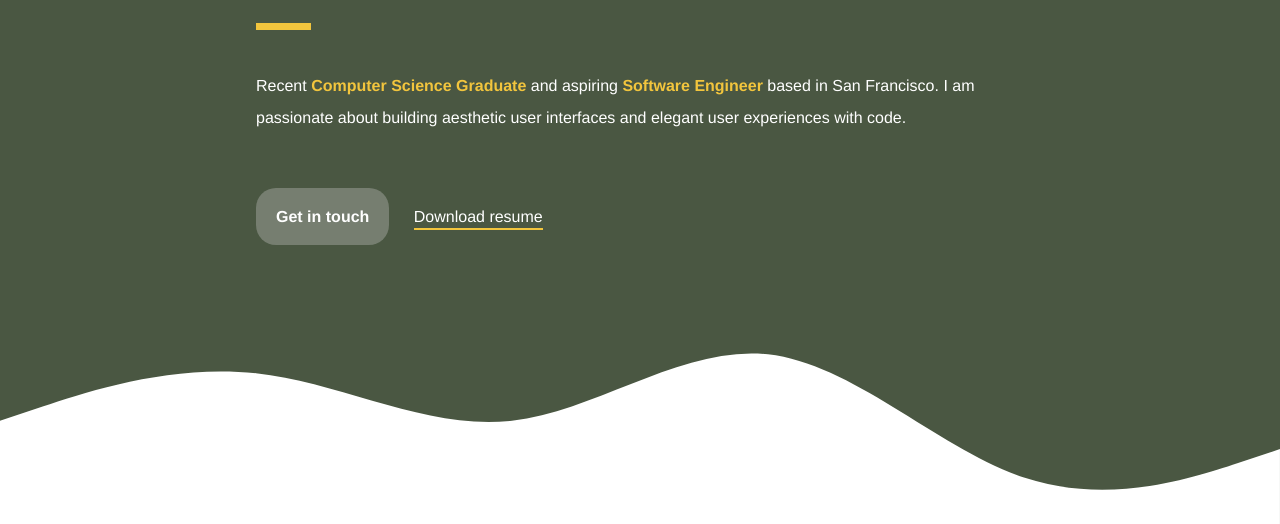
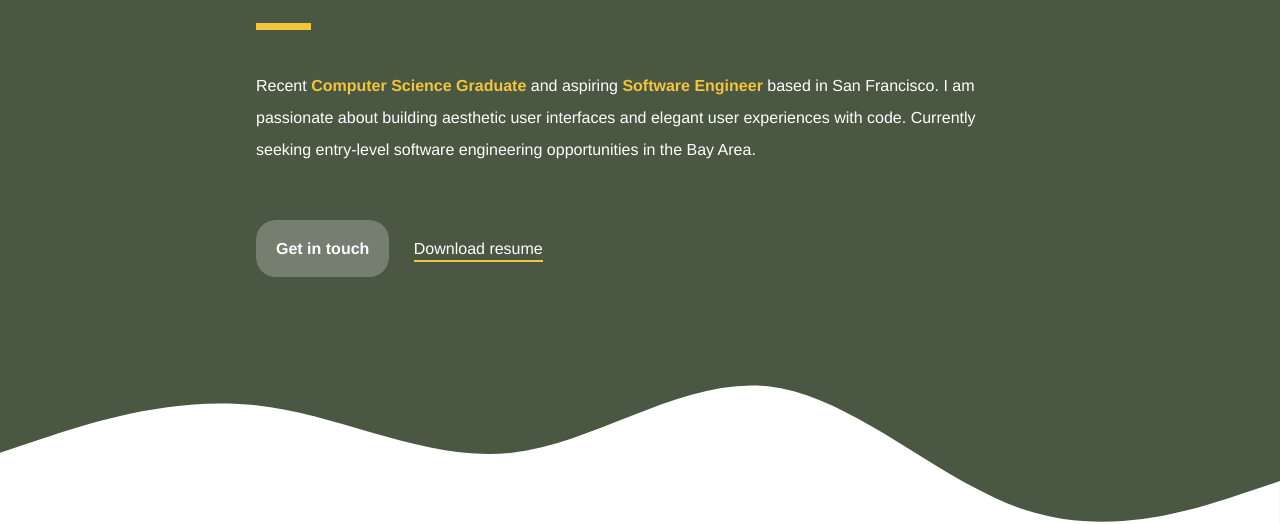
Before and after one commit to alyssamarie0107/portfolio-v2, a plain HTML site: page index.html in a window 1280 px wide. Shown: the part 276-800 px from the top of the page. Drawn offline with nearby package versions, Linux system fonts and the light colour scheme.

Commit message:
updated intro line

```diff
--- a/index.html
+++ b/index.html
@@ -78,7 +78,7 @@
         <p>
           Recent <span><strong>Computer Science Graduate</strong></span> and aspiring <span><strong>Software Engineer
             </strong></span> based in San Francisco. I am passionate about building aesthetic user interfaces and
-          elegant user experiences with code.
+          elegant user experiences with code. Currently seeking entry-level software engineering opportunities in the Bay Area.
         </p>
 
         <div id="link-container">
```
